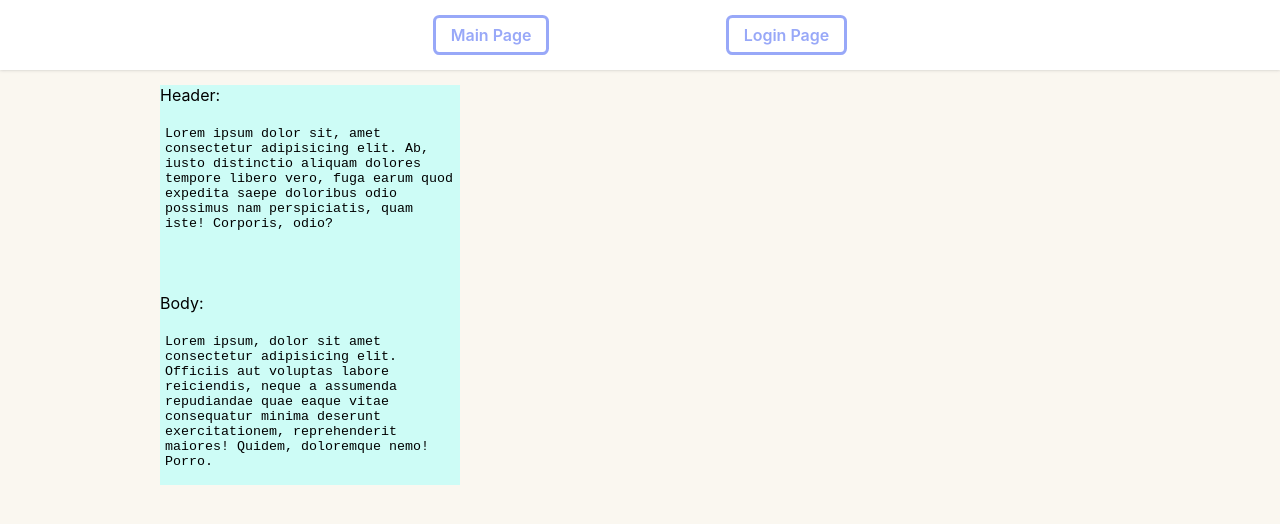
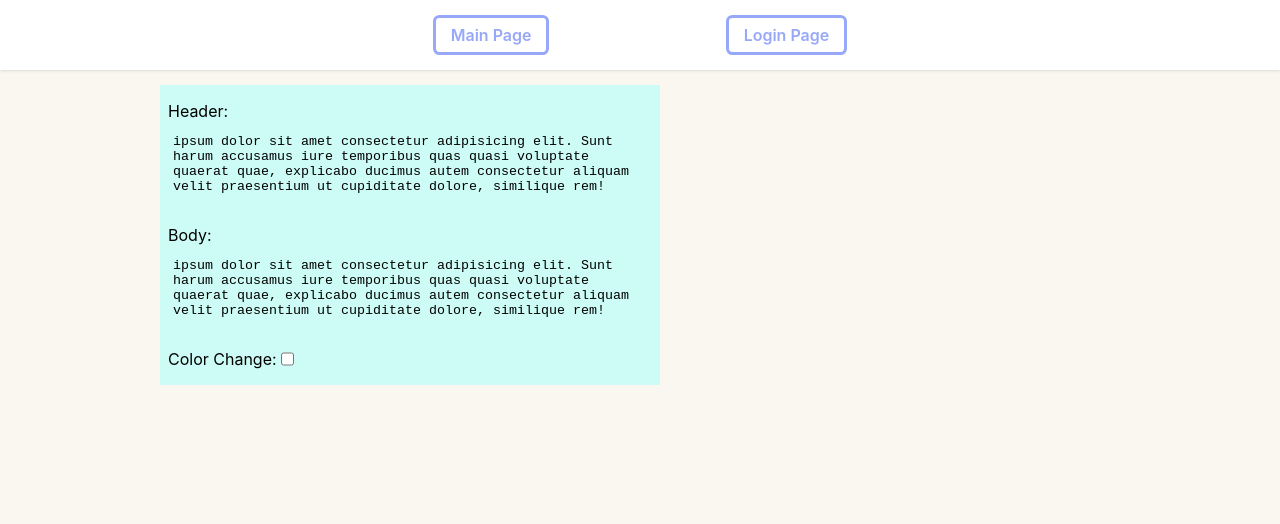
Before and after one commit to VensanDrot/Cards, a Next.js app: page / in a window 1280 px wide. Shown: the top 524 px of the page. Built offline with nearby package versions, Linux system fonts and the light colour scheme.

Commit message:
card color change on checkbox

```diff
--- a/src/components/Card/index.module.css
+++ b/src/components/Card/index.module.css
@@ -1,12 +1,21 @@
 .card_container {
-    width: 300px;
-    height: 400px;
+    width: 500px;
+    height: 300px;
     background-color: var(--light-blue);
     position: relative;
     display: flex;
     flex-direction: column;
-    gap: 1rem;
+    padding: 1rem 0.5rem;
+    gap: 0.5rem;
 }
+
+.card_cont_active,
+.card_cont_active label,
+.card_cont_active textarea {
+    background-color: var(--purple);
+    color: white;
+}
+
 
 .card_container textarea {
     background-color: transparent;
@@ -17,6 +26,6 @@
     border: 0;
 }
 
-.card_container label{
-    background-color: transparent;
+.card_but_container{
+    display: flex;
 }
--- a/src/components/Card/index.tsx
+++ b/src/components/Card/index.tsx
@@ -1,15 +1,29 @@
-import React from 'react'
+import React, {useState} from 'react'
 import styles from './index.module.css'
 
 
 const index = () => {
+  const Lorem = "ipsum dolor sit amet consectetur adipisicing elit. Sunt harum accusamus iure temporibus quas quasi voluptate quaerat quae, explicabo ducimus autem consectetur aliquam velit praesentium ut cupiditate dolore, similique rem!"
+  const [check, SetCheck] = useState(false);
+  const checkhandler = () => {
+
+    SetCheck(!check);
+  }
+
+
   return (
-    <div className={styles.card_container}>
+    <div className={ `${!check? styles.smth  : styles.card_cont_active} ${styles.card_container} `} >
     <label>Header:</label>
-    <textarea className='dis_input' >Lorem ipsum dolor sit, amet consectetur adipisicing elit. Ab, iusto distinctio aliquam dolores tempore libero vero, fuga earum quod expedita saepe doloribus odio possimus nam perspiciatis, quam iste! Corporis, odio?</textarea>
+    <textarea className='dis_input' id='header' defaultValue={Lorem}></textarea>
     <label>Body:</label>
-    <textarea className='dis_input' >Lorem ipsum, dolor sit amet consectetur adipisicing elit. Officiis aut voluptas labore reiciendis, neque a assumenda repudiandae quae eaque vitae consequatur minima deserunt exercitationem, reprehenderit maiores! Quidem, doloremque nemo! Porro.</textarea>
+    <textarea className='dis_input' id='body' defaultValue={Lorem}></textarea>
+    <div className={styles.card_but_container}>
+      <label>Color Change: </label>
+      <input type="checkbox" name='check' value="true" onChange={() => checkhandler()} />
     </div>
+
+    </div>
+
   )
 }
 
--- a/styles/globals.css
+++ b/styles/globals.css
@@ -4,6 +4,7 @@ body {
   margin: 0;
   font-family: -apple-system, BlinkMacSystemFont, Segoe UI, Roboto, Oxygen,
     Ubuntu, Cantarell, Fira Sans, Droid Sans, Helvetica Neue, sans-serif;
+  background-color: var(--grey);
 }
 
 a, h1 {
@@ -13,5 +14,6 @@ a, h1 {
 
 * {
   box-sizing: border-box;
-  background-color: var(--grey)
+
+
 }
```
